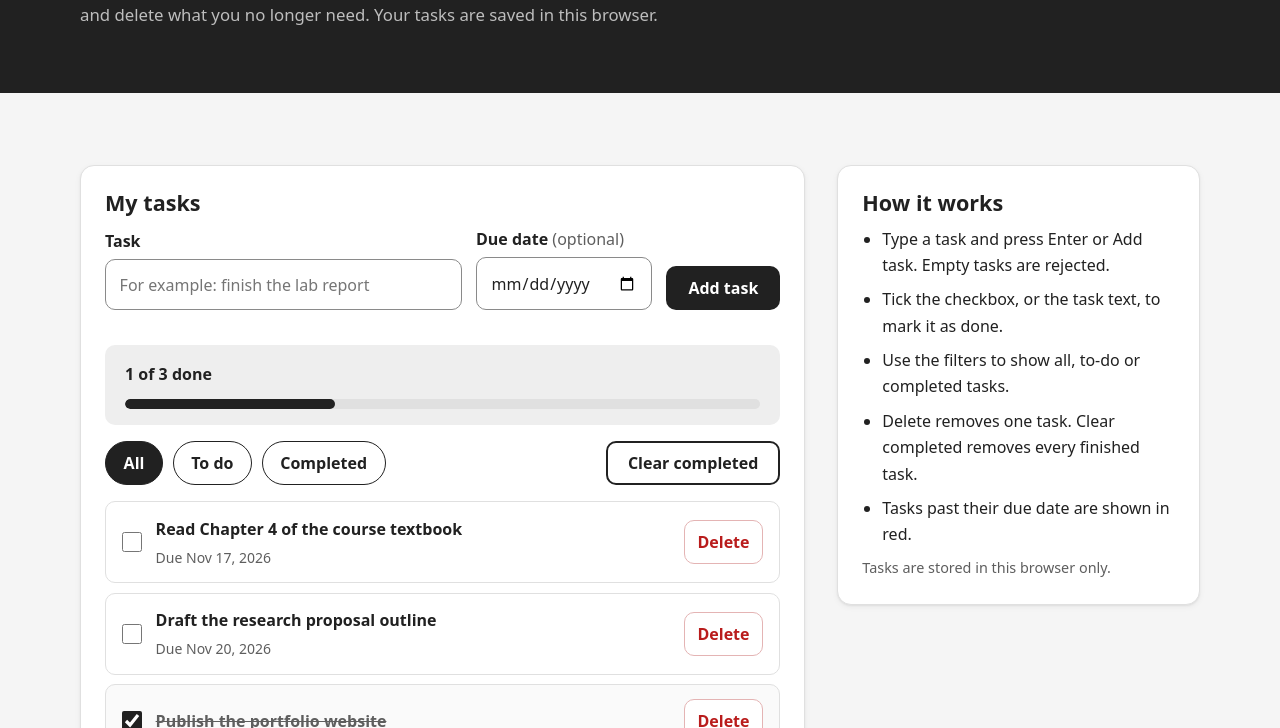
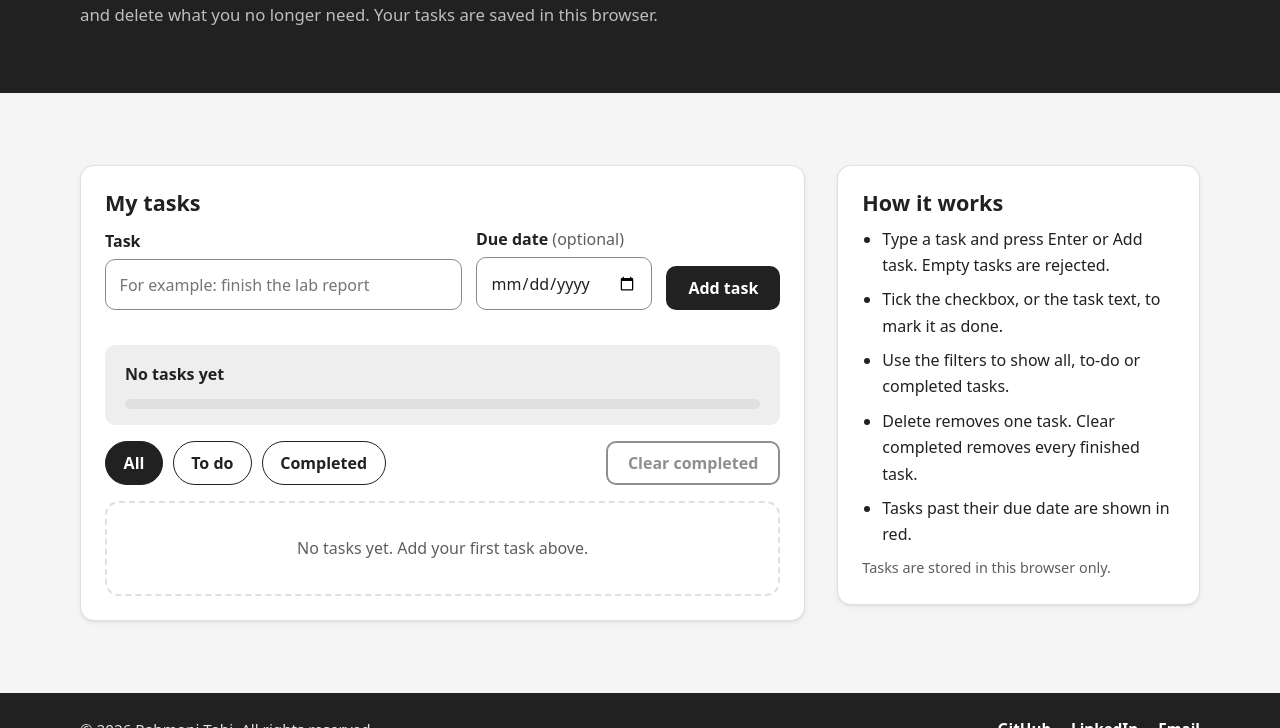
Before and after one commit to Hugonybi/myPorfolio, a plain HTML site: page planner.html in a window 1280 px wide. Shown: the part 224-952 px from the top of the page. Drawn offline with Linux system fonts and the light colour scheme.

Commit message:
Update educational background in about.html and refactor planner.js to remove unused functions and seed tasks

```diff
--- a/js/planner.js
+++ b/js/planner.js
@@ -37,12 +37,6 @@
     const month = String(date.getMonth() + 1).padStart(2, '0');
     const day = String(date.getDate()).padStart(2, '0');
     return `${year}-${month}-${day}`;
-  }
-
-  function daysFromToday(offset) {
-    const date = new Date();
-    date.setDate(date.getDate() + offset);
-    return toIsoDate(date);
   }
 
   function formatDate(isoDate) {
@@ -85,14 +79,6 @@
 
   /* ---------- Storage (guarded, because browsers can block storage) ---------- */
 
-  function createSeedTasks() {
-    return [
-      { id: makeId(), text: 'Read Chapter 4 of the course textbook', due: daysFromToday(2), done: false },
-      { id: makeId(), text: 'Draft the research proposal outline', due: daysFromToday(5), done: false },
-      { id: makeId(), text: 'Publish the portfolio website', due: '', done: true },
-    ];
-  }
-
   function isStoredTask(item) {
     return item !== null && typeof item === 'object' && typeof item.id === 'string' && typeof item.text === 'string';
   }
@@ -111,11 +97,11 @@
     try {
       raw = window.localStorage.getItem(STORAGE_KEY);
     } catch (error) {
-      return createSeedTasks(); // storage is blocked: work in memory for this visit
+      return []; // storage is blocked: work in memory for this visit
     }
 
     if (raw === null) {
-      return createSeedTasks(); // first visit: show a few examples
+      return []; // first visit: start with an empty list
     }
 
     try {
```
Also changed, not shown: about.html (+1 -1 lines).
